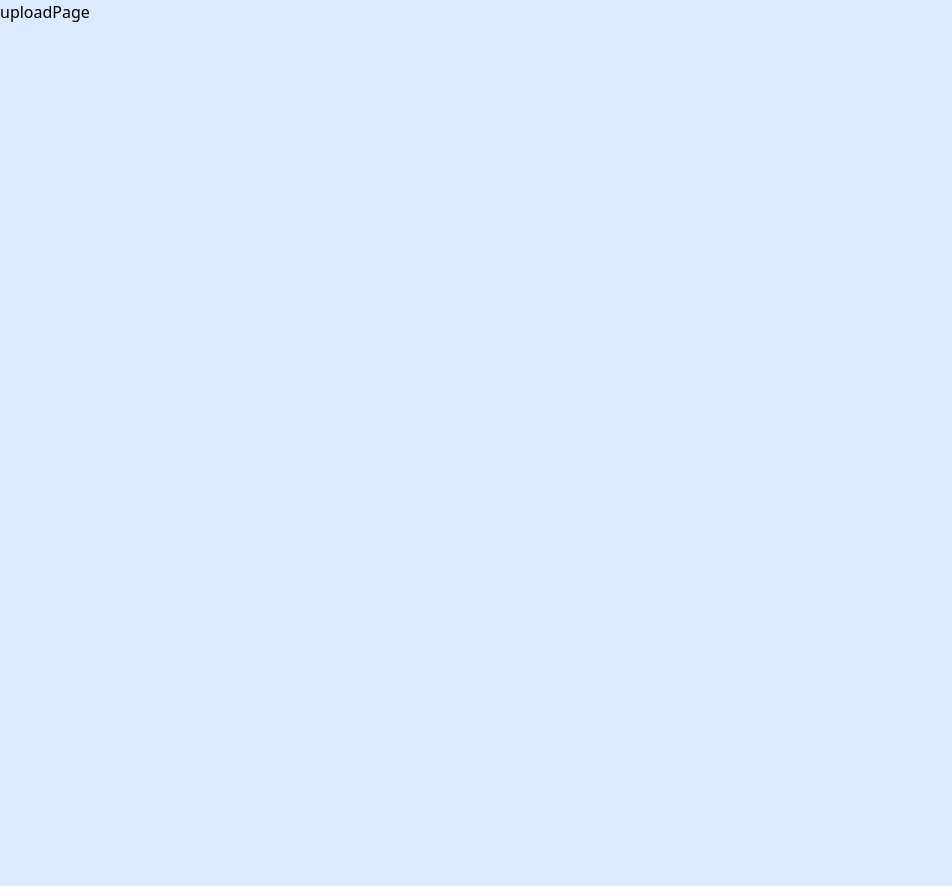
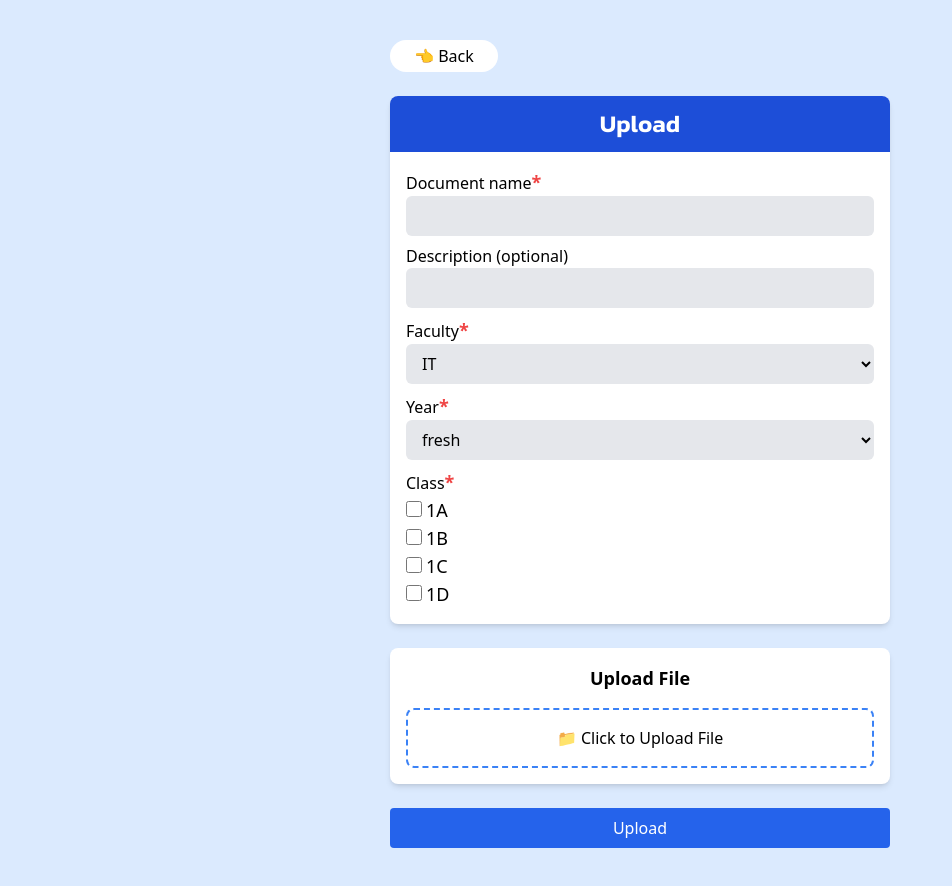
Before and after one commit to NimcaanDev/student-final-doc, a React (Vite) app: page /studentdocs/upload in a window 1280 px wide. Shown: the whole page, without its empty margins (0-952 px from the left). Before the commit the page ends 800 px from the top, so only its background shows below. Built offline with nearby package versions, Linux system fonts and the light colour scheme.

Commit message:
finished the upload page

```diff
--- /dev/null
+++ b/src/components/back.jsx
@@ -0,0 +1,14 @@
+import React from 'react'
+import { Link } from 'react-router-dom'
+
+const Back = () => {
+    return (
+        <Link to='/studentdocs'>
+            <button className='bg-white px-6 py-1 rounded-full hover:bg-gray-200 transition'>
+                👈 Back
+            </button>
+        </Link>
+    )
+}
+
+export default Back
--- a/src/data/faculties.js
+++ b/src/data/faculties.js
@@ -1,83 +1,127 @@
 const faculties = [
   {
     id: 1,
-        name: "IT",
+    name: 'IT',
     classes: [
       {
-                year: "fresh",
-                classes: ["1A", "1B", "1C", "1D"],
-                courses: ["Computer Ethics", "Web Development", "Networking", "Cloud Computing"]
+        year: 'fresh',
+        classes: ['1A', '1B', '1C', '1D'],
+        courses: [
+          'Computer Ethics',
+          'Web Development',
+          'Networking',
+          'Cloud Computing',
+        ],
       },
       {
-                year: "sophomore",
-                classes: ["2A", "2B", "2C"],
-                courses: ["Data Structures", "Database Management", "Software Engineering"]
+        year: 'sophomore',
+        classes: ['2A', '2B', '2C'],
+        courses: [
+          'Data Structures',
+          'Database Management',
+          'Software Engineering',
+        ],
       },
       {
-                year: "junior",
-                classes: ["3A", "3B"],
-                courses: ["Operating Systems", "Web Security", "Machine Learning"]
+        year: 'junior',
+        classes: ['3A', '3B'],
+        courses: ['Operating Systems', 'Web Security', 'Machine Learning'],
       },
       {
-                year: "senior",
-                classes: ["4A", "4B", "4C"],
-                courses: ["Cloud Computing", "AI and Machine Learning", "Advanced Web Development"]
-            }
-        ]
+        year: 'senior',
+        classes: ['4A', '4B', '4C'],
+        courses: [
+          'Cloud Computing',
+          'AI and Machine Learning',
+          'Advanced Web Development',
+        ],
+      },
+    ],
   },
 
   {
     id: 2,
-        name: "Computer Science",
+    name: 'Computer Science',
     classes: [
       {
-                year: "fresh",
-                classes: ["1A", "1B", "1C", "1D"],
-                courses: ["Computer Ethics", "Web Development", "Networking", "Information Security"]
+        year: 'fresh',
+        classes: ['1A', '1B', '1C', '1D'],
+        courses: [
+          'Computer Ethics',
+          'Web Development',
+          'Networking',
+          'Information Security',
+        ],
       },
       {
-                year: "sophomore",
-                classes: ["2A", "2B", "2C"],
-                courses: ["Data Structures", "Algorithms", "Database Systems"]
+        year: 'sophomore',
+        classes: ['2A', '2B', '2C'],
+        courses: ['Data Structures', 'Algorithms', 'Database Systems'],
       },
       {
-                year: "junior",
-                classes: ["3A", "3B"],
-                courses: ["Operating Systems", "Software Engineering"]
+        year: 'junior',
+        classes: ['3A', '3B'],
+        courses: ['Operating Systems', 'Software Engineering'],
       },
       {
-                year: "senior",
-                classes: ["4A", "4B", "4C"],
-                courses: ["Capstone Project", "Machine Learning"]
-            }
-        ]
+        year: 'senior',
+        classes: ['4A', '4B', '4C'],
+        courses: ['Capstone Project', 'Machine Learning'],
+      },
+    ],
   },
   {
     id: 3,
-        name: "Engineering",
+    name: 'Engineering',
     classes: [
       {
-                year: "fresh",
-                classes: ["1A", "1B", "1C", "1D"],
-                courses: ["Algebra", "Physics", "Introduction to Engineering"]
+        year: 'fresh',
+        classes: ['1A', '1B', '1C', '1D'],
+        courses: ['Algebra', 'Physics', 'Introduction to Engineering'],
       },
       {
-                year: "sophomore",
-                classes: ["2A", "2B", "2C"],
-                courses: ["Thermodynamics", "Fluid Mechanics"]
+        year: 'sophomore',
+        classes: ['2A', '2B', '2C'],
+        courses: ['Thermodynamics', 'Fluid Mechanics'],
       },
       {
-                year: "junior",
-                classes: ["3A", "3B"],
-                courses: ["Structural Analysis", "Electrical Circuits"]
+        year: 'junior',
+        classes: ['3A', '3B'],
+        courses: ['Structural Analysis', 'Electrical Circuits'],
       },
       {
-                year: "senior",
-                classes: ["4A", "4B", "4C"],
-                courses: ["Engineering Design", "Project Management"]
-            }
-        ]
-    }
+        year: 'senior',
+        classes: ['4A', '4B', '4C'],
+        courses: ['Engineering Design', 'Project Management'],
+      },
+    ],
+  },
+  {
+    id: 4,
+    name: 'Medicine',
+    classes: [
+      {
+        year: 'fresh',
+        classes: ['1A', '1B', '1C', '1D'],
+        courses: ['Anatomy', 'Physiology', 'Biochemistry'],
+      },
+      {
+        year: 'sophomore',
+        classes: ['2A', '2B', '2C'],
+        courses: ['Pathology', 'Pharmacology', 'Microbiology'],
+      },
+      {
+        year: 'junior',
+        classes: ['3A', '3B'],
+        courses: ['Internal Medicine', 'Surgery', 'Pediatrics'],
+      },
+      {
+        year: 'senior',
+        classes: ['4A', '4B', '4C'],
+        courses: ['Clinical Rotations', 'Medical Ethics'],
+      },
+    ],
+  },
 ]
 
-export default faculties;
+export default faculties
--- a/src/pages/uploadPage.jsx
+++ b/src/pages/uploadPage.jsx
@@ -1,9 +1,112 @@
-import React from 'react'
+import React, { useState } from 'react';
+import faculties from '../data/faculties';
+import Back from '../components/back';
 
 const UploadPage = () => {
+  const [docName, setDocsName] = useState('')
+  const [selectedFaculty, setSelectedFaculty] = useState(faculties[0]?.name || "");
+  const [selectedYear, setSelectedYear] = useState("fresh");
+  const [selectedClass, setSelectedClass] = useState([]);
+  const [selectedFileName, setSelectedFileName] = useState('Click to Upload File')
+
+  const currentFaculty = faculties.find(faculty => faculty.name === selectedFaculty);
+  const availableYears = currentFaculty?.classes.map(classGroup => classGroup.year) || [];
+  const availableClasses =
+    currentFaculty?.classes.find(classGroup => classGroup.year === selectedYear)?.classes || [];
+
+  const handleFileChange = (e) => {
+    console.log(e.target)
+    const files = e.target.files;
+
+    if (files && files.length > 0) {
+      setSelectedFileName('Uploading...')
+      setSelectedFileName(files[0].name)
+    } else {
+      setSelectedFileName('Click to Upload File')
+    }
+  }
+
+  const uploadHandler = () => {
+    console.log(`name: ${docName}, faculty: ${selectedFaculty}, year: ${selectedYear}, classes: ${selectedClass}, file: ${selectedFileName}`)
+  }
+
   return (
-    <div>uploadPage</div>
-  )
-}
+    <div className='w-[500px] mx-auto my-10 flex flex-col gap-6'>
+      <Back />
+      <div className='info-section bg-white shadow-md rounded-lg flex flex-col'>
+        <div className="top-part bg-blue-700 text-white font-semibold font-konit text-center text-2xl py-3 rounded-tl-lg rounded-tr-lg">Upload</div>
+        <form action="" className='grid grid-cols-1 px-4 py-4'>
+          {/* Document Name */}
+          <label htmlFor="doc-name">Document name<span className='text-red-500 font-bold text-lg'>*</span></label>
+          <input type="text" id='doc-name' className='bg-gray-200 rounded-md px-3 py-2 outline-none' onChange={(e) => setDocsName(e.target.value)} />
 
-export default UploadPage
+          {/* Description */}
+          <label htmlFor="doc-desc" className='mt-2'>Description (optional)</label>
+          <input type="text" id='doc-desc' className='bg-gray-200 rounded-md px-3 py-2 outline-none' />
+
+          {/* Faculty Selection */}
+          <label htmlFor="doc-faculty" className='mt-2'>Faculty<span className='text-red-500 font-bold text-lg'>*</span></label>
+          <select className='bg-gray-200 rounded-md px-3 py-2 outline-none w-full' value={selectedFaculty} onChange={(e) => {
+            const newFaculty = e.target.value;
+            setSelectedFaculty(newFaculty);
+            const newFacultyData = faculties.find(faculty => faculty.name === newFaculty);
+            const newYears = newFacultyData?.classes.map(classGroup => classGroup.year) || [];
+            setSelectedYear(newYears.includes("fresh") ? "fresh" : newYears[0] || "");
+            setSelectedClass([]);
+          }}>
+            {faculties.map((faculty, index) => (
+              <option key={index} value={faculty.name}>{faculty.name}</option>
+            ))}
+          </select>
+
+          {/* Year Selection */}
+          <label htmlFor="doc-year" className='mt-2'>Year<span className='text-red-500 font-bold text-lg'>*</span></label>
+          <select className='bg-gray-200 rounded-md px-3 py-2 outline-none w-full' value={selectedYear} onChange={(e) => {
+            setSelectedYear(e.target.value);
+            setSelectedClass([]);
+          }} disabled={availableYears.length === 0}>
+            {availableYears.map((year, index) => (
+              <option key={index} value={year}>{year}</option>
+            ))}
+          </select>
+
+          {/* Class Selection */}
+          <label htmlFor="doc-class" className='mt-2'>Class<span className='text-red-500 font-bold text-lg'>*</span></label>
+          <div className='text-lg'>
+            {availableClasses.length > 0 ? (
+              availableClasses.map((className, index) => (
+                <label key={index} className="block">
+                  <input
+                    type="checkbox"
+                    className='w-4 h-4 mr-1 border-gray-300 rounded-sm bg-white checked:bg-blue-500 checked:border-blue-500 focus:outline-none transition duration-150 ease-in-out'
+                    value={className}
+                    checked={selectedClass.includes(className)}
+                    onChange={(e) => {
+                      const checked = e.target.checked;
+                      setSelectedClass(prev =>
+                        checked ? [...prev, className] : prev.filter(c => c !== className)
+                      );
+                    }}
+                  />
+                  {className}
+                </label>
+              ))
+            ) : (
+              <p className="text-gray-500">Select a year first</p>
+            )}
+          </div>
+        </form>
+      </div>
+      <div className="flex-1 bg-white shadow-md p-4 rounded-lg flex flex-col gap-4 items-center">
+        <h2 className="text-lg font-semibold">Upload File</h2>
+        <label className="cursor-pointer p-4 border-dashed border-2 border-blue-500 rounded-lg w-full text-center">
+          <input type="file" className="hidden" onChange={handleFileChange} />
+          📁 {selectedFileName}
+        </label>
+      </div>
+      <button className="bg-blue-600 hover:bg-blue-800 transition text-white p-2 rounded" onClick={uploadHandler}>Upload</button>
+    </div >
+  );
+};
+
+export default UploadPage;
```
Lines whose indentation alone changed are shown as unchanged.
